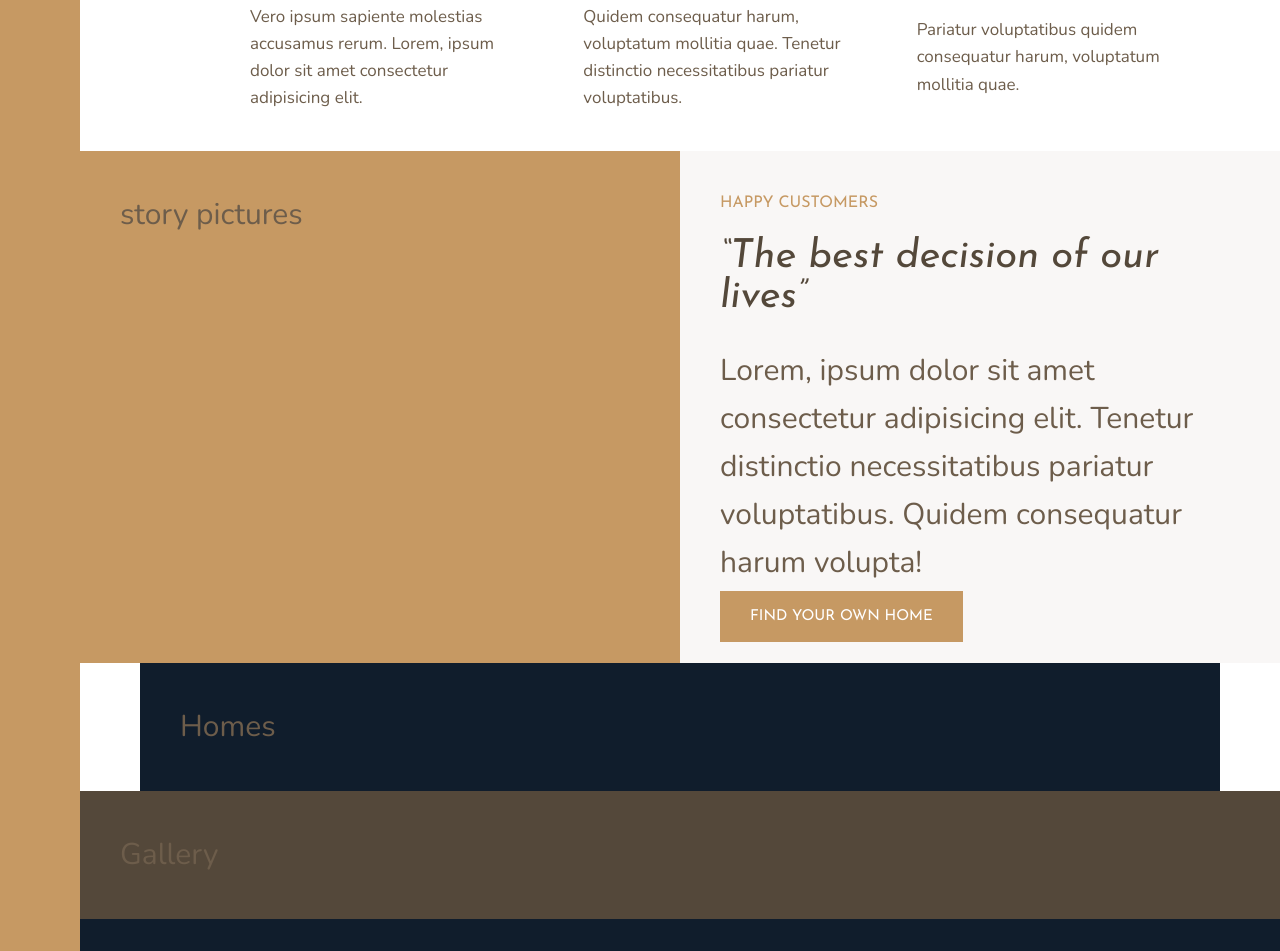
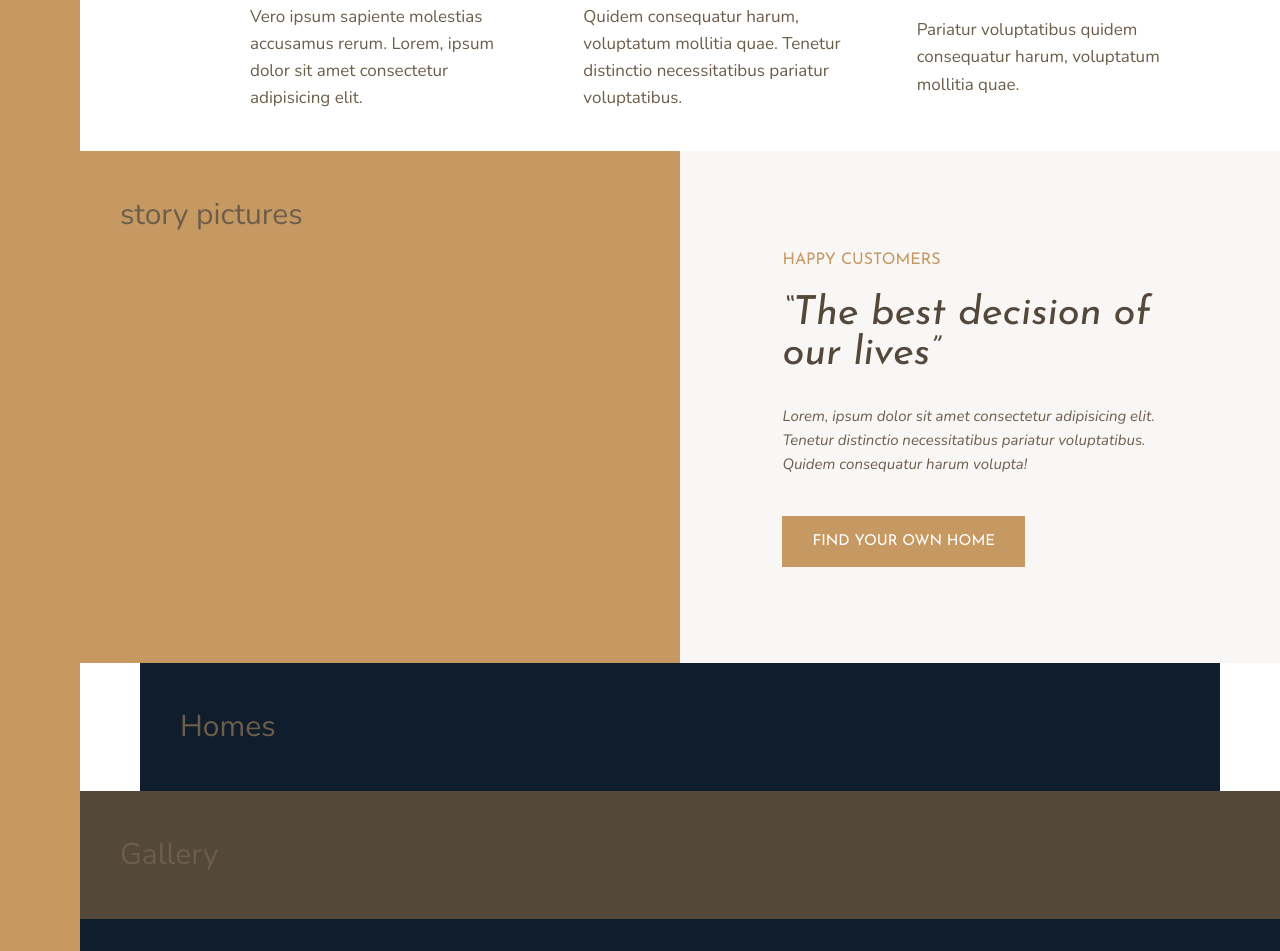
Before and after one commit to pawelpiatek1707/Nexter, a website: page index.html in a window 1280 px wide. Shown: the part 877-1828 px from the top of the page. Drawn offline with nearby package versions, Linux system fonts and the light colour scheme.

Commit message:
added story_content class in story.csss

```diff
--- a/sass/_story.scss
+++ b/sass/_story.scss
@@ -4,8 +4,28 @@
     grid-column: sidebar-end / col-end 4;
   }
 
-  &__content{
+  &__content {
     background-color: $color-grey-light-1;
-    grid-column: col-start 5 /-1;
+    grid-column: col-start 5 / full-end;
+
+    padding: 6rem 8vw;
+
+    /*
+    display: flex;
+    flex-direction: column;
+    justify-content: center;
+    align-items: flex-start;
+    */
+
+    display: grid;
+    align-content: center;
+    justify-items: start;
+
+  }
+
+  &__text {
+    font-size: 1.5rem;
+    font-style: italic;
+    margin-bottom: 4rem;
   }
 }
```
Also changed, not shown: css/style.css, sass/_features.scss (line endings or trailing spaces).
